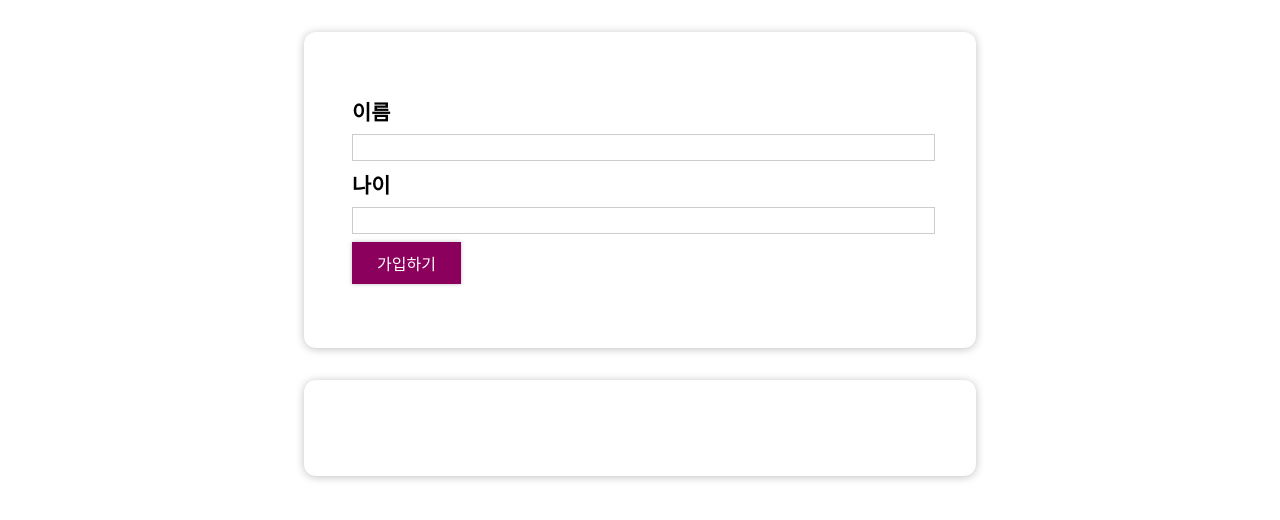
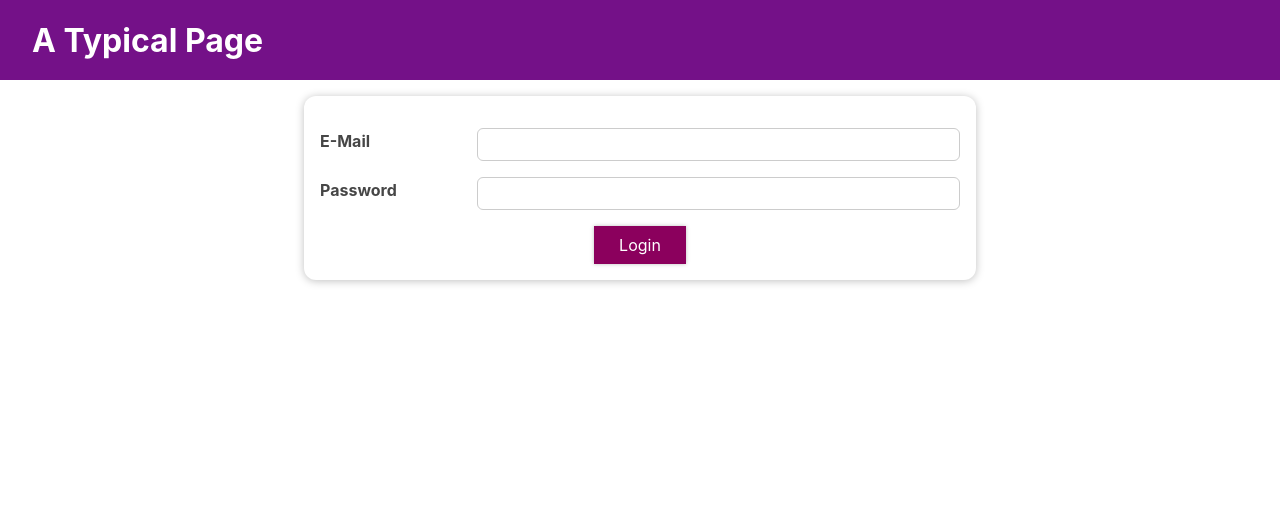
Before and after one commit to KangYeBin/react-basic-study, a React (Create React App) app: page / in a window 1280 px wide. Shown: the top 520 px of the page. Built offline with nearby package versions, Linux system fonts and the light colour scheme.

Commit message:
19. Side Effect 템플릿, 무한 루프 문제 상황 확인

```diff
--- a/src/App.js
+++ b/src/App.js
@@ -1,14 +1,38 @@
-import "./App.css";
-import React, { useState } from "react";
-import AddUsers from "./components/Users/AddUsers";
-import UserList from "./components/Users/UserList";
+import './App.css';
+import React, { useState } from 'react';
+import MainHeader from './components/SideEffect/MainHeader/MainHeader';
+import Login from './components/SideEffect/Login/Login';
+import Home from './components/SideEffect/Home/Home';
 
 const App = () => {
+  // 로그인 상태를 관리하는 함수
+  const [isLoggedIn, setIsLoggedIn] = useState(false);
+
+  // 화면이 리렌더링될 때 LocalStorage를 확인해서
+  // 현재 login-flag가 존재하는지 검사
+  console.log('로그인 검사 수행!');
+  const storedLoginFlag = localStorage.getItem('login-flag');
+  if (storedLoginFlag === '1') {
+    setIsLoggedIn(true);
+  }
+
+  // 서버로 로그인을 요청하는 함수 (나중에는 fetch로)
+  const loignHandler = (email, password) => {
+    // 로그인 했다는 증거로 상태값 변경 및 브라우저에 로그인 값을 1로 표현해서 저장
+    // 이전 프로젝트에서는 로그인 유지를 session 상ㅇ -> 이제는 사용 불가
+
+    // localStorage " 브라우저에서 저장하는 저장소"
+    localStorage.setItem('login-flag', 1);
+    setIsLoggedIn(true);
+  };
   return (
-    <div>
-      <AddUsers />
-      <UserList />
-    </div>
+    <>
+      <MainHeader />
+      <main>
+        {isLoggedIn && <Home />}
+        {!isLoggedIn && <Login onLogin={loignHandler} />}
+      </main>
+    </>
   );
 };
 
--- /dev/null
+++ b/src/components/SideEffect/Home/Home.js
@@ -0,0 +1,13 @@
+import React from 'react';
+import Card from '../../UI/Card';
+import styles from './Home.module.css';
+
+const Home = () => {
+  return (
+    <Card className={styles.home}>
+      <h1>Welcome Back!</h1>
+    </Card>
+  );
+};
+
+export default Home;
--- /dev/null
+++ b/src/components/SideEffect/Home/Home.module.css
@@ -0,0 +1,7 @@
+.home {
+  width: 90%;
+  max-width: 40rem;
+  padding: 3rem;
+  margin: 2rem auto;
+  text-align: center;
+}
--- /dev/null
+++ b/src/components/SideEffect/Login/Login.js
@@ -0,0 +1,95 @@
+import React, { useState } from 'react';
+import styles from './Login.module.css';
+import Card from '../../UI/Card';
+import Button from './../../UI/Button/Button';
+
+const Login = ({ onLogin }) => {
+  // 이메일 입력값을 저장
+  const [enteredEmail, setEnteredEmail] = useState('');
+  // 이메일 입력이 정상적인지 확인
+  const [emailIsValid, setEmailIsValid] = useState();
+  // 패스워드 입력값을 저장
+  const [enteredPassword, setEnteredPassword] =
+    useState('');
+  // 패스워드 입력이 정상적인지 확인
+  const [passwordIsValid, setPasswordIsValid] = useState();
+  // 이메일, 패스워드가 둘 다 동시에 정상적인 상태인지 확인
+  const [formIsValid, setFormIsValid] = useState(false);
+
+  const emailChangeHandler = (e) => {
+    setEnteredEmail(e.target.value);
+
+    setFormIsValid(
+      e.target.value.includes('@') &&
+        enteredPassword.trim().length > 6,
+    );
+  };
+
+  const passwordChangeHandler = (e) => {
+    setEnteredPassword(e.target.value);
+
+    setFormIsValid(
+      e.target.value.trim().length > 6 &&
+        enteredEmail.includes('@'),
+    );
+  };
+
+  const validateEmailHandler = () => {
+    setEmailIsValid(enteredEmail.includes('@'));
+  };
+
+  const validatePasswordHandler = () => {
+    setPasswordIsValid(enteredPassword.trim().length > 6);
+  };
+
+  const submitHandler = (e) => {
+    e.preventDefault();
+    onLogin(enteredEmail, enteredPassword);
+  };
+
+  return (
+    <Card className={styles.login}>
+      <form onSubmit={submitHandler}>
+        <div
+          className={`${styles.control} ${
+            emailIsValid === false ? styles.invalid : ''
+          }`}
+        >
+          <label htmlFor="email">E-Mail</label>
+          <input
+            type="email"
+            id="email"
+            value={enteredEmail}
+            onChange={emailChangeHandler}
+            onBlur={validateEmailHandler}
+          />
+        </div>
+        <div
+          className={`${styles.control} ${
+            passwordIsValid === false ? styles.invalid : ''
+          }`}
+        >
+          <label htmlFor="password">Password</label>
+          <input
+            type="password"
+            id="password"
+            value={enteredPassword}
+            onChange={passwordChangeHandler}
+            onBlur={validatePasswordHandler}
+          />
+        </div>
+        <div className={styles.actions}>
+          <Button
+            type="submit"
+            className={styles.btn}
+            disabled={!formIsValid}
+          >
+            Login
+          </Button>
+        </div>
+      </form>
+    </Card>
+  );
+};
+
+export default Login;
--- /dev/null
+++ b/src/components/SideEffect/Login/Login.module.css
@@ -0,0 +1,55 @@
+.login {
+  width: 90%;
+  max-width: 40rem;
+  margin: 2rem auto;
+  padding: 2rem;
+}
+
+.control {
+  margin: 1rem 0;
+  display: flex;
+  align-items: stretch;
+  flex-direction: column;
+}
+
+.control label,
+.control input {
+  display: block;
+}
+
+.control label {
+  font-weight: bold;
+  flex: 1;
+  color: #464646;
+  margin-bottom: 0.5rem;
+}
+
+.control input {
+  flex: 3;
+  font: inherit;
+  padding: 0.35rem 0.35rem;
+  border-radius: 6px;
+  border: 1px solid #ccc;
+}
+
+.control input:focus {
+  outline: none;
+  border-color: #4f005f;
+  background: #f6dbfc;
+}
+
+.control.invalid input {
+  border-color: red;
+  background: #fbdada;
+}
+
+.actions {
+  text-align: center;
+}
+
+@media (min-width: 768px) {
+  .control {
+    align-items: center;
+    flex-direction: row;
+  }
+}
--- /dev/null
+++ b/src/components/SideEffect/MainHeader/MainHeader.js
@@ -0,0 +1,17 @@
+import React from 'react';
+import classes from './MainHeader.module.css';
+import Navigation from '../Navigation/Navigation';
+
+const MainHeader = (props) => {
+  return (
+    <header className={classes['main-header']}>
+      <h1>A Typical Page</h1>
+      <Navigation
+        isLoggedIn={props.isAuthenticated}
+        onLogout={props.onLogout}
+      />
+    </header>
+  );
+};
+
+export default MainHeader;
--- /dev/null
+++ b/src/components/SideEffect/MainHeader/MainHeader.module.css
@@ -0,0 +1,16 @@
+.main-header {
+  position: fixed;
+  top: 0;
+  left: 0;
+  width: 100%;
+  height: 5rem;
+  display: flex;
+  justify-content: space-between;
+  align-items: center;
+  background: #741188;
+  padding: 0 2rem;
+}
+
+.main-header h1 {
+  color: white;
+}
--- /dev/null
+++ b/src/components/SideEffect/Navigation/Navigation.js
@@ -0,0 +1,28 @@
+import React from 'react';
+import classes from './Navigation.module.css';
+
+const Navigation = (props) => {
+  return (
+    <nav className={classes.nav}>
+      <ul>
+        {props.isLoggedIn && (
+          <li>
+            <a href="/">Users</a>
+          </li>
+        )}
+        {props.isLoggedIn && (
+          <li>
+            <a href="/">Admin</a>
+          </li>
+        )}
+        {props.isLoggedIn && (
+          <li>
+            <button onClick={props.onLogout}>Logout</button>
+          </li>
+        )}
+      </ul>
+    </nav>
+  );
+};
+
+export default Navigation;
--- /dev/null
+++ b/src/components/SideEffect/Navigation/Navigation.module.css
@@ -0,0 +1,86 @@
+.nav ul {
+  list-style: none;
+  margin: 0;
+  padding: 0;
+  display: flex;
+  align-items: center;
+}
+
+.nav li {
+  margin: 0;
+  margin-left: 2rem;
+}
+
+.nav a {
+  text-decoration: none;
+  color: white;
+}
+
+.nav a:hover,
+.nav a:active {
+  color: #f3cafb;
+}
+
+.nav button {
+  font: inherit;
+  background: #dd0db0;
+  border: 1px solid #dd0db0;
+  padding: 0.5rem 1.5rem;
+  color: white;
+  cursor: pointer;
+  box-shadow: 0 2px 4px rgba(0, 0, 0, 0.26);
+  border-radius: 20px;
+}
+
+.nav button:focus {
+  outline: none;
+}
+
+.nav button:hover,
+.nav button:active {
+  color: #f3cafb;
+  box-shadow: 0 2px 10px rgba(0, 0, 0, 0.26);
+}
+.nav ul {
+  list-style: none;
+  margin: 0;
+  padding: 0;
+  display: flex;
+  align-items: center;
+}
+
+.nav li {
+  margin: 0;
+  margin-left: 2rem;
+}
+
+.nav a {
+  text-decoration: none;
+  color: white;
+}
+
+.nav a:hover,
+.nav a:active {
+  color: #f3cafb;
+}
+
+.nav button {
+  font: inherit;
+  background: #dd0db0;
+  border: 1px solid #dd0db0;
+  padding: 0.5rem 1.5rem;
+  color: white;
+  cursor: pointer;
+  box-shadow: 0 2px 4px rgba(0, 0, 0, 0.26);
+  border-radius: 20px;
+}
+
+.nav button:focus {
+  outline: none;
+}
+
+.nav button:hover,
+.nav button:active {
+  color: #f3cafb;
+  box-shadow: 0 2px 10px rgba(0, 0, 0, 0.26);
+}
--- a/src/components/UI/Button/Button.js
+++ b/src/components/UI/Button/Button.js
@@ -1,6 +1,6 @@
-import React from "react";
+import React from 'react';
 // import styled from "styled-components";
-import "./Button.css";
+import styles from './Button.module.css';
 
 // const Button = styled.button`
 //   font: inherit;
@@ -23,9 +23,20 @@
 //   }
 // `;
 
-const Button = ({ type, onClick, children }) => {
+const Button = ({
+  type,
+  onClick,
+  children,
+  className,
+  disabled,
+}) => {
   return (
-    <button type={type} onClick={onClick} className="button">
+    <button
+      type={type}
+      onClick={onClick}
+      className={`${styles.button} ${className}`}
+      disabled={disabled}
+    >
       {children}
     </button>
   );
--- a/src/index.css
+++ b/src/index.css
@@ -1,13 +1,17 @@
 body {
   margin: 0;
-  font-family: -apple-system, BlinkMacSystemFont, 'Segoe UI', 'Roboto', 'Oxygen',
-    'Ubuntu', 'Cantarell', 'Fira Sans', 'Droid Sans', 'Helvetica Neue',
-    sans-serif;
+  font-family: -apple-system, BlinkMacSystemFont, 'Segoe UI',
+    'Roboto', 'Oxygen', 'Ubuntu', 'Cantarell', 'Fira Sans',
+    'Droid Sans', 'Helvetica Neue', sans-serif;
   -webkit-font-smoothing: antialiased;
   -moz-osx-font-smoothing: grayscale;
 }
 
 code {
-  font-family: source-code-pro, Menlo, Monaco, Consolas, 'Courier New',
-    monospace;
+  font-family: source-code-pro, Menlo, Monaco, Consolas,
+    'Courier New', monospace;
 }
+
+main {
+  margin-top: 6rem;
+}
```
Also changed, not shown: src/components/UI/Button/Button.module.css (renamed from src/components/UI/Button/Button.css), 1 other file (tests, documents, lock files or other folders).
